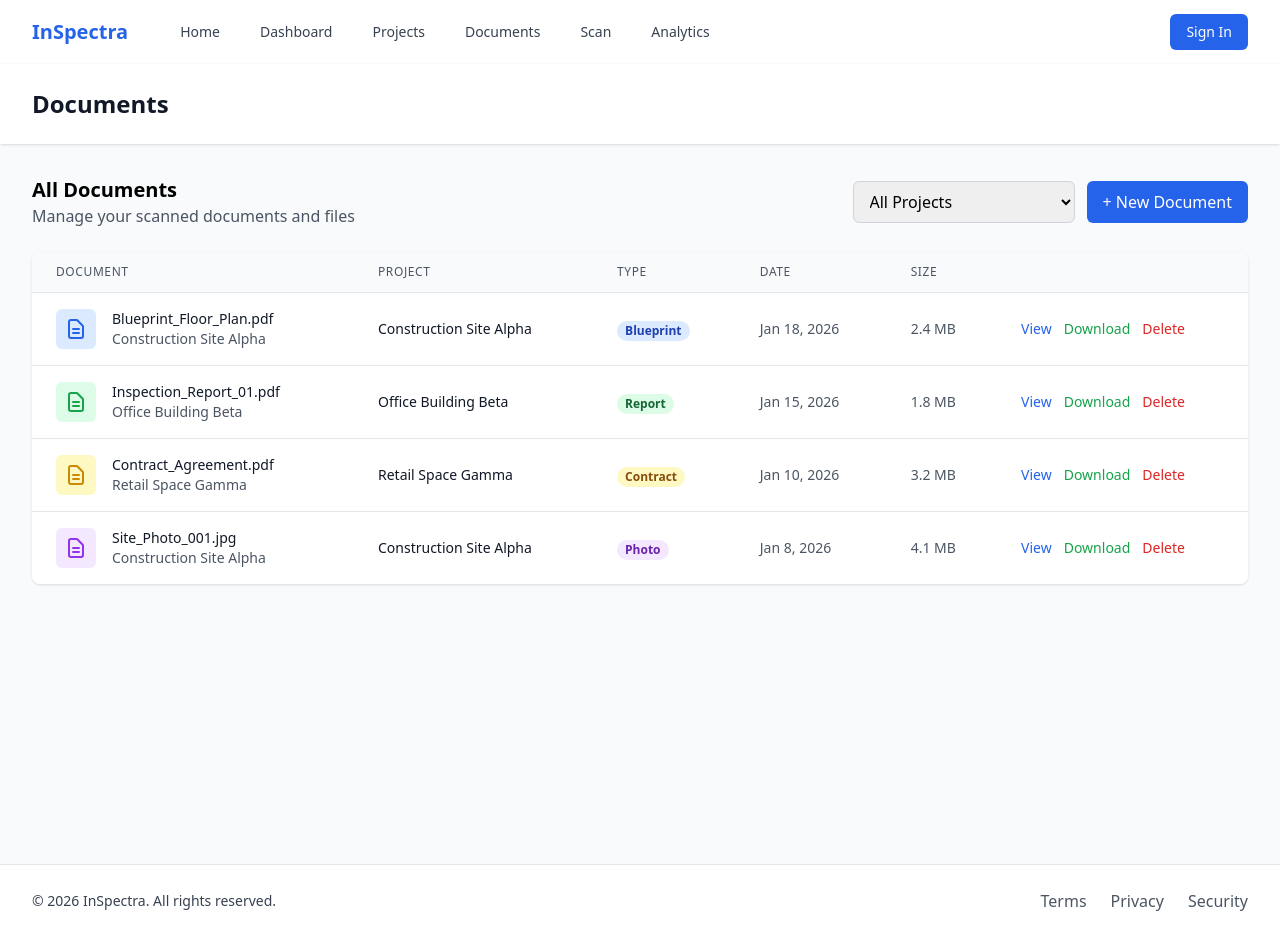
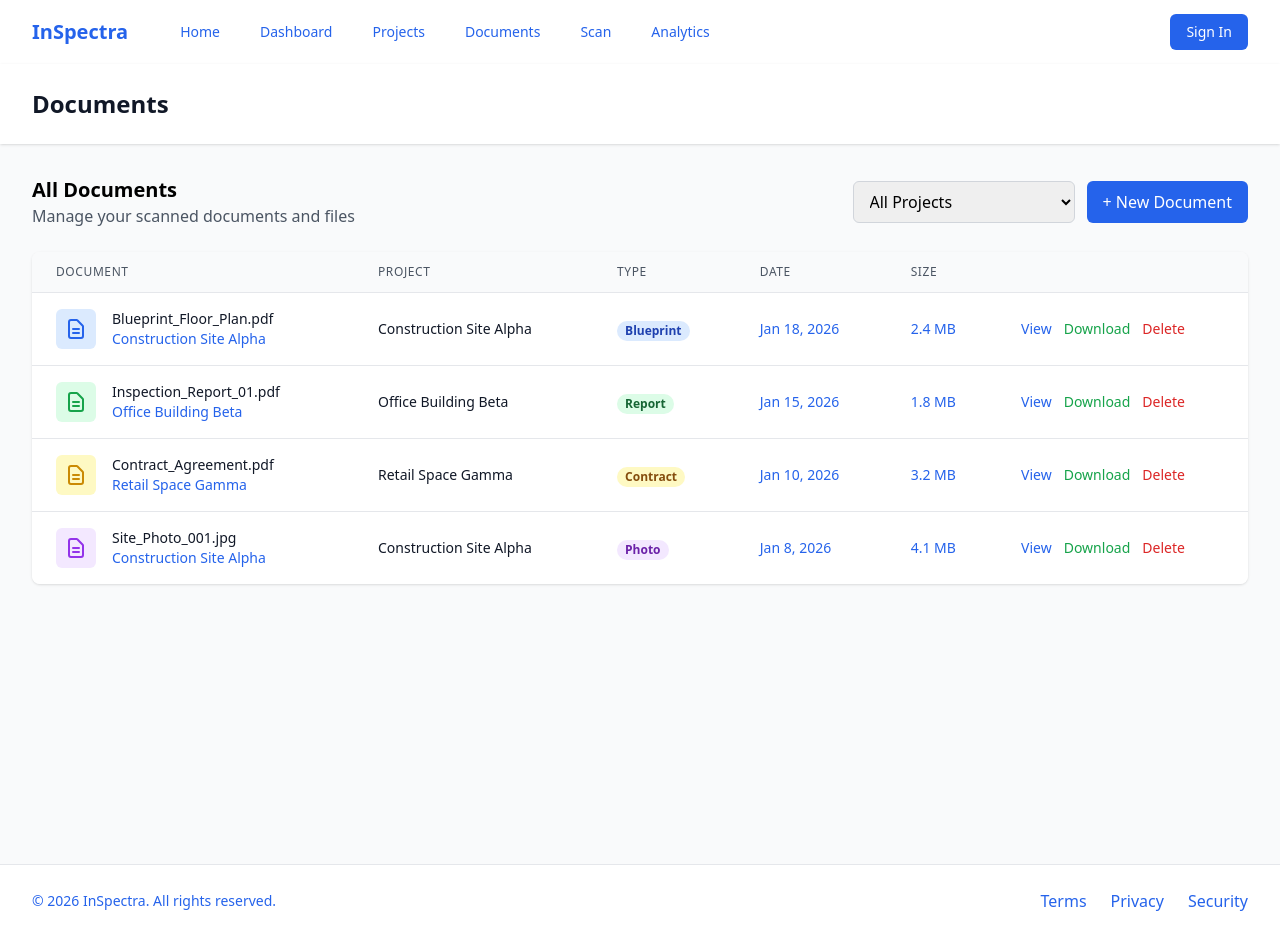
Before and after one commit to MarLuar/Inspectra-Website, a Next.js app: page /documents in a window 1280 px wide. Built offline with nearby package versions, Linux system fonts and the light colour scheme.

Commit message:
Change gray text to blue for better visibility across all pages
Co-authored-by: Qwen-Coder <qwen-coder@alibabacloud.com>

```diff
--- a/src/app/analytics/page.tsx
+++ b/src/app/analytics/page.tsx
@@ -111,7 +111,7 @@ export default function Analytics() {
                   </div>
                   <div className="text-right">
                     <p className="text-sm font-medium">{project.documents} docs</p>
-                    <p className="text-xs text-gray-600">{project.activity}% activity</p>
+                    <p className="text-xs text-blue-600">{project.activity}% activity</p>
                   </div>
                 </div>
               ))}
--- a/src/app/auth/forgot-password/page.tsx
+++ b/src/app/auth/forgot-password/page.tsx
@@ -40,14 +40,14 @@ export default function ForgotPasswordPage() {
           </div>
         </form>
 
-        <div className="text-center text-sm text-gray-700">
+        <div className="text-center text-sm text-blue-600">
           <p>
             Back to{' '}
-            <Link href="/auth/login" className="font-medium text-blue-600 hover:text-blue-500">
+            <Link href="/auth/login" className="font-medium text-blue-700 hover:text-blue-800">
               Sign in
             </Link>{' '}
             or{' '}
-            <Link href="/" className="font-medium text-blue-600 hover:text-blue-500">
+            <Link href="/" className="font-medium text-blue-700 hover:text-blue-800">
               Home
             </Link>
           </p>
--- a/src/app/documents/page.tsx
+++ b/src/app/documents/page.tsx
@@ -64,7 +64,7 @@ export default function Documents() {
                     </div>
                     <div className="ml-4">
                       <div className="text-sm font-medium text-gray-900">Blueprint_Floor_Plan.pdf</div>
-                      <div className="text-sm text-gray-600">Construction Site Alpha</div>
+                      <div className="text-sm text-blue-600">Construction Site Alpha</div>
                     </div>
                   </div>
                 </td>
@@ -76,10 +76,10 @@ export default function Documents() {
                     Blueprint
                   </span>
                 </td>
-                <td className="px-6 py-4 whitespace-nowrap text-sm text-gray-600">
+                <td className="px-6 py-4 whitespace-nowrap text-sm text-blue-600">
                   Jan 18, 2026
                 </td>
-                <td className="px-6 py-4 whitespace-nowrap text-sm text-gray-600">
+                <td className="px-6 py-4 whitespace-nowrap text-sm text-blue-600">
                   2.4 MB
                 </td>
                 <td className="px-6 py-4 whitespace-nowrap text-right text-sm font-medium">
@@ -108,7 +108,7 @@ export default function Documents() {
                     </div>
                     <div className="ml-4">
                       <div className="text-sm font-medium text-gray-900">Inspection_Report_01.pdf</div>
-                      <div className="text-sm text-gray-600">Office Building Beta</div>
+                      <div className="text-sm text-blue-600">Office Building Beta</div>
                     </div>
                   </div>
                 </td>
@@ -120,10 +120,10 @@ export default function Documents() {
                     Report
                   </span>
                 </td>
-                <td className="px-6 py-4 whitespace-nowrap text-sm text-gray-600">
+                <td className="px-6 py-4 whitespace-nowrap text-sm text-blue-600">
                   Jan 15, 2026
                 </td>
-                <td className="px-6 py-4 whitespace-nowrap text-sm text-gray-600">
+                <td className="px-6 py-4 whitespace-nowrap text-sm text-blue-600">
                   1.8 MB
                 </td>
                 <td className="px-6 py-4 whitespace-nowrap text-right text-sm font-medium">
@@ -152,7 +152,7 @@ export default function Documents() {
                     </div>
                     <div className="ml-4">
                       <div className="text-sm font-medium text-gray-900">Contract_Agreement.pdf</div>
-                      <div className="text-sm text-gray-600">Retail Space Gamma</div>
+                      <div className="text-sm text-blue-600">Retail Space Gamma</div>
                     </div>
                   </div>
                 </td>
@@ -164,10 +164,10 @@ export default function Documents() {
                     Contract
                   </span>
                 </td>
-                <td className="px-6 py-4 whitespace-nowrap text-sm text-gray-600">
+                <td className="px-6 py-4 whitespace-nowrap text-sm text-blue-600">
                   Jan 10, 2026
                 </td>
-                <td className="px-6 py-4 whitespace-nowrap text-sm text-gray-600">
+                <td className="px-6 py-4 whitespace-nowrap text-sm text-blue-600">
                   3.2 MB
                 </td>
                 <td className="px-6 py-4 whitespace-nowrap text-right text-sm font-medium">
@@ -196,7 +196,7 @@ export default function Documents() {
                     </div>
                     <div className="ml-4">
                       <div className="text-sm font-medium text-gray-900">Site_Photo_001.jpg</div>
-                      <div className="text-sm text-gray-600">Construction Site Alpha</div>
+                      <div className="text-sm text-blue-600">Construction Site Alpha</div>
                     </div>
                   </div>
                 </td>
@@ -208,10 +208,10 @@ export default function Documents() {
                     Photo
                   </span>
                 </td>
-                <td className="px-6 py-4 whitespace-nowrap text-sm text-gray-600">
+                <td className="px-6 py-4 whitespace-nowrap text-sm text-blue-600">
                   Jan 8, 2026
                 </td>
-                <td className="px-6 py-4 whitespace-nowrap text-sm text-gray-600">
+                <td className="px-6 py-4 whitespace-nowrap text-sm text-blue-600">
                   4.1 MB
                 </td>
                 <td className="px-6 py-4 whitespace-nowrap text-right text-sm font-medium">
--- a/src/app/layout.tsx
+++ b/src/app/layout.tsx
@@ -19,37 +19,37 @@ export default function Layout({ children }: { children: ReactNode }) {
                   <nav className="ml-10 flex space-x-4">
                     <Link
                       href="/"
-                      className="text-gray-700 hover:bg-gray-50 hover:text-gray-900 px-3 py-2 rounded-md text-sm font-medium transition-colors"
+                      className="text-blue-600 hover:bg-gray-50 hover:text-blue-800 px-3 py-2 rounded-md text-sm font-medium transition-colors"
                     >
                       Home
                     </Link>
                     <Link
                       href="/dashboard"
-                      className="text-gray-700 hover:bg-gray-50 hover:text-gray-900 px-3 py-2 rounded-md text-sm font-medium transition-colors"
+                      className="text-blue-600 hover:bg-gray-50 hover:text-blue-800 px-3 py-2 rounded-md text-sm font-medium transition-colors"
                     >
                       Dashboard
                     </Link>
                     <Link
                       href="/projects"
-                      className="text-gray-700 hover:bg-gray-50 hover:text-gray-900 px-3 py-2 rounded-md text-sm font-medium transition-colors"
+                      className="text-blue-600 hover:bg-gray-50 hover:text-blue-800 px-3 py-2 rounded-md text-sm font-medium transition-colors"
                     >
                       Projects
                     </Link>
                     <Link
                       href="/documents"
-                      className="text-gray-700 hover:bg-gray-50 hover:text-gray-900 px-3 py-2 rounded-md text-sm font-medium transition-colors"
+                      className="text-blue-600 hover:bg-gray-50 hover:text-blue-800 px-3 py-2 rounded-md text-sm font-medium transition-colors"
                     >
                       Documents
                     </Link>
                     <Link
                       href="/scan"
-                      className="text-gray-700 hover:bg-gray-50 hover:text-gray-900 px-3 py-2 rounded-md text-sm font-medium transition-colors"
+                      className="text-blue-600 hover:bg-gray-50 hover:text-blue-800 px-3 py-2 rounded-md text-sm font-medium transition-colors"
                     >
                       Scan
                     </Link>
                     <Link
                       href="/analytics"
-                      className="text-gray-700 hover:bg-gray-50 hover:text-gray-900 px-3 py-2 rounded-md text-sm font-medium transition-colors"
+                      className="text-blue-600 hover:bg-gray-50 hover:text-blue-800 px-3 py-2 rounded-md text-sm font-medium transition-colors"
                     >
                       Analytics
                     </Link>
@@ -75,19 +75,19 @@ export default function Layout({ children }: { children: ReactNode }) {
             <div className="max-w-7xl mx-auto py-6 px-4 sm:px-6 lg:px-8">
               <div className="md:flex md:items-center md:justify-between">
                 <div className="flex justify-center md:justify-start">
-                  <p className="text-center text-sm text-gray-700">
+                  <p className="text-center text-sm text-blue-600">
                     © 2026 InSpectra. All rights reserved.
                   </p>
                 </div>
                 <div className="mt-4 flex justify-center md:mt-0">
                   <div className="flex space-x-6">
-                    <Link href="/terms" className="text-gray-600 hover:text-gray-900">
+                    <Link href="/terms" className="text-blue-600 hover:text-blue-800">
                       Terms
                     </Link>
-                    <Link href="/privacy" className="text-gray-600 hover:text-gray-900">
+                    <Link href="/privacy" className="text-blue-600 hover:text-blue-800">
                       Privacy
                     </Link>
-                    <Link href="/security" className="text-gray-600 hover:text-gray-900">
+                    <Link href="/security" className="text-blue-600 hover:text-blue-800">
                       Security
                     </Link>
                   </div>
--- a/src/app/projects/page.tsx
+++ b/src/app/projects/page.tsx
@@ -27,7 +27,7 @@ export default function Projects() {
                   Active
                 </span>
               </div>
-              <p className="mt-2 text-sm text-gray-600">Construction project for residential building</p>
+              <p className="mt-2 text-sm text-blue-600">Construction project for residential building</p>
 
               <div className="mt-4 flex items-center text-sm text-gray-600">
                 <svg className="flex-shrink-0 mr-1.5 h-5 w-5 text-gray-500" xmlns="http://www.w3.org/2000/svg" viewBox="0 0 20 20" fill="currentColor">
@@ -72,7 +72,7 @@ export default function Projects() {
                   In Progress
                 </span>
               </div>
-              <p className="mt-2 text-sm text-gray-600">Renovation project for downtown office</p>
+              <p className="mt-2 text-sm text-blue-600">Renovation project for downtown office</p>
 
               <div className="mt-4 flex items-center text-sm text-gray-600">
                 <svg className="flex-shrink-0 mr-1.5 h-5 w-5 text-gray-500" xmlns="http://www.w3.org/2000/svg" viewBox="0 0 20 20" fill="currentColor">
@@ -117,7 +117,7 @@ export default function Projects() {
                   On Hold
                 </span>
               </div>
-              <p className="mt-2 text-sm text-gray-600">New retail space development</p>
+              <p className="mt-2 text-sm text-blue-600">New retail space development</p>
 
               <div className="mt-4 flex items-center text-sm text-gray-600">
                 <svg className="flex-shrink-0 mr-1.5 h-5 w-5 text-gray-500" xmlns="http://www.w3.org/2000/svg" viewBox="0 0 20 20" fill="currentColor">
--- a/src/app/scan/page.tsx
+++ b/src/app/scan/page.tsx
@@ -60,7 +60,7 @@ export default function Scan() {
                   <svg className="h-12 w-12 text-gray-500" xmlns="http://www.w3.org/2000/svg" fill="none" viewBox="0 0 24 24" stroke="currentColor">
                     <path strokeLinecap="round" strokeLinejoin="round" strokeWidth={2} d="M12 6v6m0 0v6m0-6h6m-6 0H6" />
                   </svg>
-                  <p className="mt-2 text-gray-600">Upload an image to scan</p>
+                  <p className="mt-2 text-blue-600">Upload an image to scan</p>
                 </div>
               )}
             </div>
@@ -73,7 +73,7 @@ export default function Scan() {
                 type="file"
                 accept="image/*"
                 onChange={handleImageUpload}
-                className="block w-full text-sm text-gray-600
+                className="block w-full text-sm text-blue-600
                   file:mr-4 file:py-2 file:px-4
                   file:rounded-md file:border-0
                   file:text-sm file:font-semibold
```
Also changed, not shown: src/app/auth/login/page.tsx (+4 -4 lines), src/app/auth/register/page.tsx (+4 -4 lines), src/app/projects/[id]/page.tsx (+9 -9 lines).
